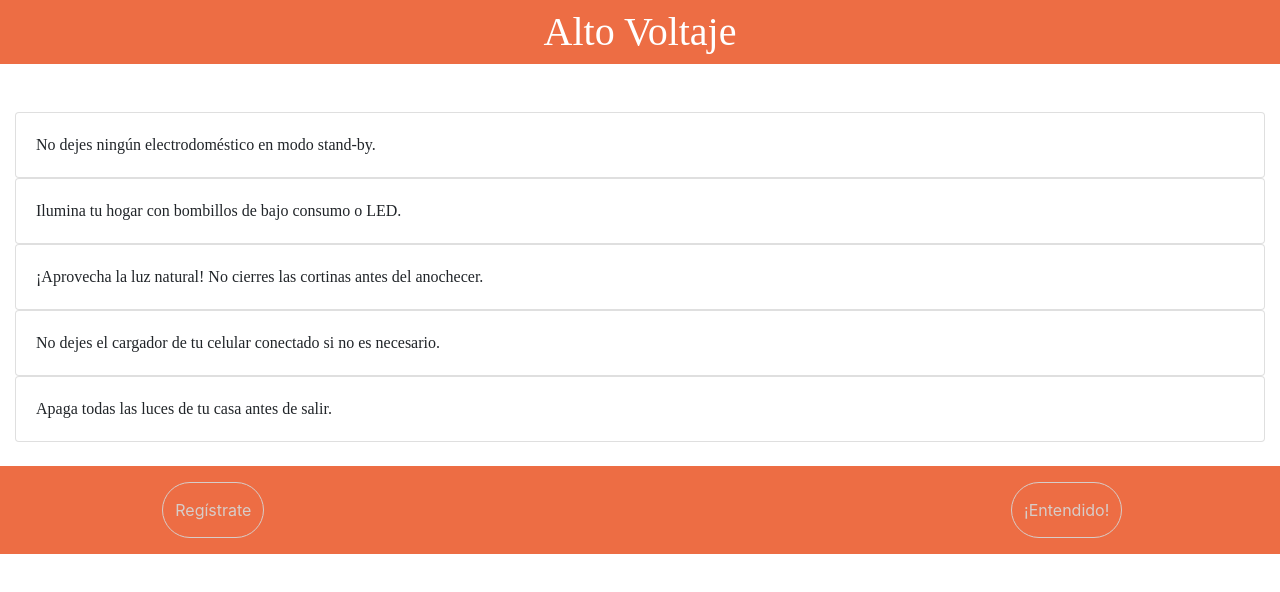
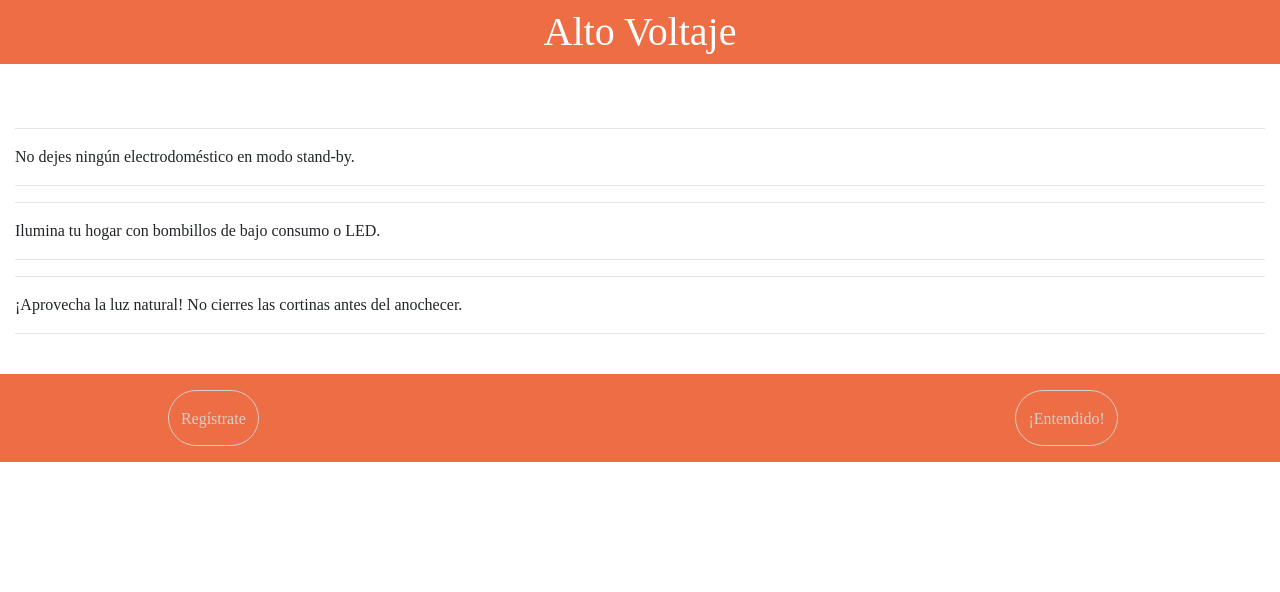
Before and after one commit to CatalinaRpoS/equipo6_dem_ppi2020, a React (Create React App) app in the folder frontend-ppi/: page /continuar-sin-cuenta in a window 1280 px wide. Shown: the top 592 px of the page. Built offline with nearby package versions, Linux system fonts and the light colour scheme.

Commit message:
Avance frontend

```diff
--- a/frontend-ppi/src/components/cards_1.js
+++ b/frontend-ppi/src/components/cards_1.js
@@ -9,11 +9,12 @@ class Cards1 extends React.Component{
           <div className="col">
             <br/>
           {Data.map(dato=>
-             <div className="card">
-             <div className="card-body">
+             <div>
+               <hr/>
               <p className="card-text">{dato.texto}</p>
+               <hr/>
               </div>
-             </div>)}
+            )}
           <br/>
           </div>
         </div>
--- a/frontend-ppi/src/components/footer_1.js
+++ b/frontend-ppi/src/components/footer_1.js
@@ -8,9 +8,9 @@ class Footer1 extends React.Component{
         <footer className="page-footer">
           <div className="container-fluid">
           <div className="row">
-          <div className="col"><button type="submit" className="btn" id="button_2"><a className="texto_1" href="/iniciar-sesion">{this.props.btn1}</a></button></div>
+          <div className="col"><button type="submit" className="btn" id="button_2"><a className="texto_1" href="/registro">{this.props.btn1}</a></button></div>
           <div className="col"></div>
-          <div className="col"><button type="submit" className="btn" id="button_2"><a className="texto_1" href="/iniciar-sesion">{this.props.btn2}</a></button></div>
+          <div className="col"><button type="submit" className="btn" id="button_2"><a className="texto_1" href="/">{this.props.btn2}</a></button></div>
           </div>
           </div>
         </footer>
--- a/frontend-ppi/src/components/inicio_sesion.js
+++ b/frontend-ppi/src/components/inicio_sesion.js
@@ -3,7 +3,7 @@ import '../styles/styles.css';
 
 class InicioSesion extends React.Component{
     render(){
-        return(
+            return(
             <div className="container-fluid">
                 <form>
                 <div className="row">
--- a/frontend-ppi/src/server/data_1.json
+++ b/frontend-ppi/src/server/data_1.json
@@ -10,14 +10,5 @@
   {
     "id": 3,
    "texto": "¡Aprovecha la luz natural! No cierres las cortinas antes del anochecer."
-  },
-  {
-    "id": 4,
-   "texto": "No dejes el cargador de tu celular conectado si no es necesario."
-  },
-  {
-    "id": 5,
-   "texto": "Apaga todas las luces de tu casa antes de salir."
   }
-
 ]
--- a/frontend-ppi/src/styles/styles.css
+++ b/frontend-ppi/src/styles/styles.css
@@ -37,6 +37,7 @@ body {
 
 #iniciar {
   background-color: #a28089;
+  font-family: Montserrat;
   border: transparent;
   border-radius: 50px;
   color: white;
@@ -46,6 +47,7 @@ body {
 }
 #iniciar::placeholder {
   color: #d7cdc9;
+  font-family: Montserrat;
 }
 #iniciar::-webkit-placeholder {
   color: #d7cdc9;
@@ -59,6 +61,7 @@ body {
 
 .texto_1 {
   color: #d7cdc9;
+  font-family: Montserrat;
 }
 .texto_1:hover {
   color: #d7cdc9;
@@ -95,7 +98,7 @@ nav {
 
 .imagen{
   width: 100%;
-  max-height: 60vh;
+  max-height: 50vh;
 }
 
 .cont-imagen{
@@ -114,6 +117,7 @@ nav {
 
 .texto_abajo{
     position: absolute;
+    font-family: Montserrat;
     top: 80%;
     left: 50%;
     transform: translate(-50%, -50%);
```
